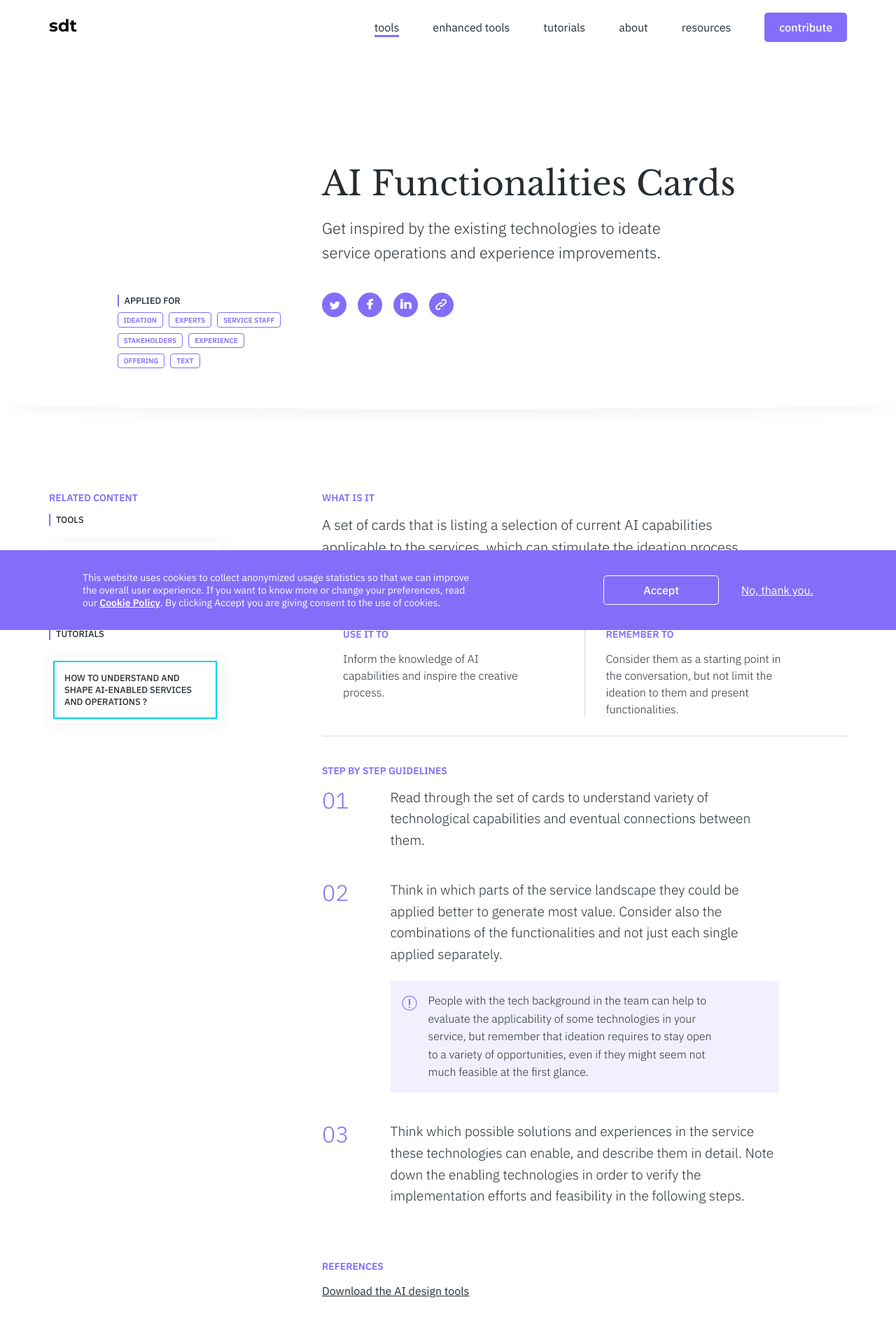
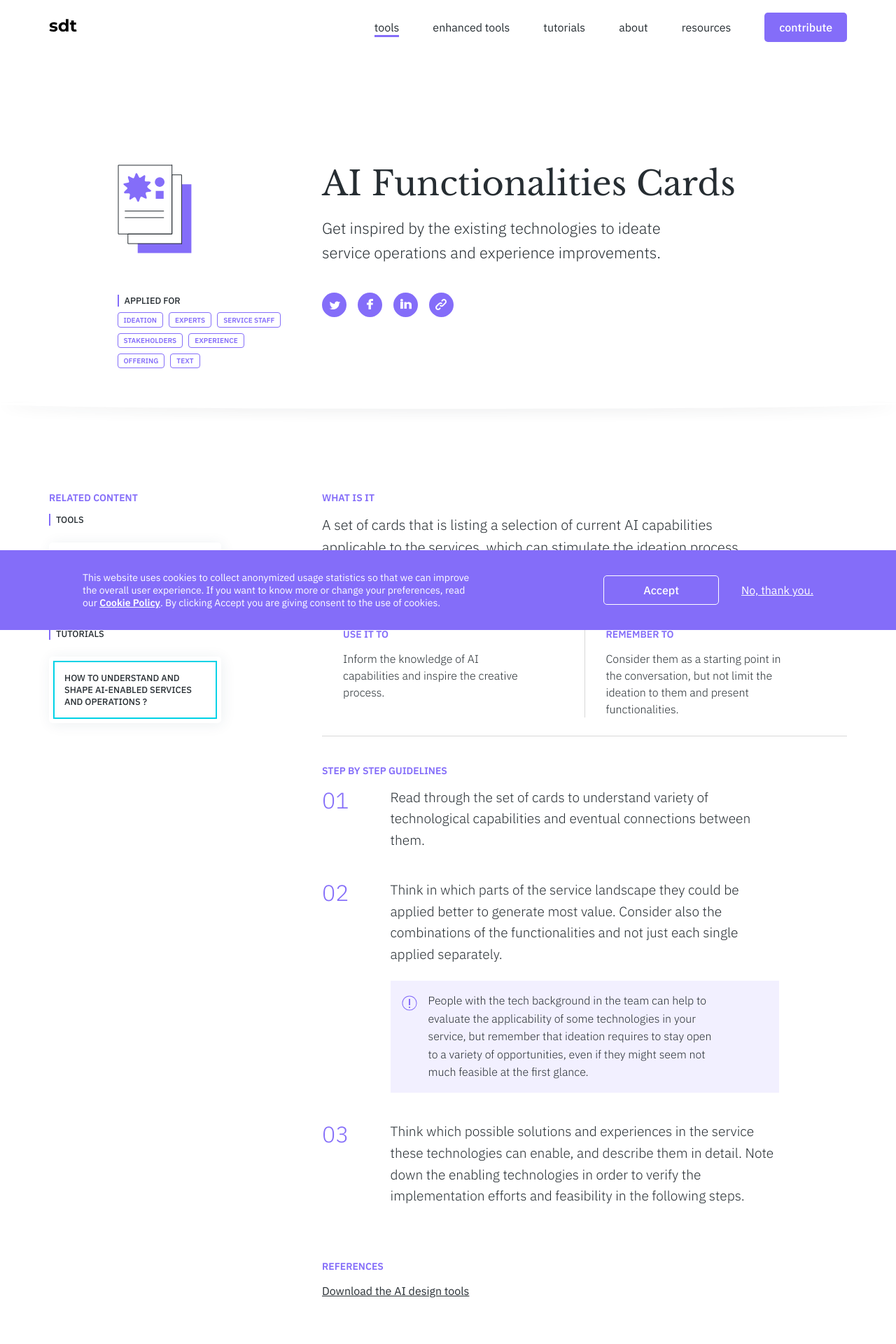
Before and after one commit to service-design-tools/sdt-website, a Jekyll site: the page built from _tools/ai-functionality-cards.md, in a window 1280 px wide. Shown: the top 1920 px of the page at 70% size. Built offline with Jekyll 4.4.1, drawn with Linux system fonts in a browser that asks for light colours.

Commit message:
Update tool “ai-functionality-cards”

```diff
--- a/_tools/ai-functionality-cards.md
+++ b/_tools/ai-functionality-cards.md
@@ -20,29 +20,29 @@ icon: >-
   <svg width="107" height="128" viewBox="0 0 107 128" fill="none"
   xmlns="http://www.w3.org/2000/svg">
 
-  <path d="..." class="svg--filled-support"/>
+  <path d="M60.13 31.98C63.9297 31.98 67.01 28.8997 67.01 25.1C67.01 21.3003 63.9297 18.22 60.13 18.22C56.3303 18.22 53.25 21.3003 53.25 25.1C53.25 28.8997 56.3303 31.98 60.13 31.98Z" fill="#846DF9"class="svg--filled-support"/>
 
-  <path d="..." class="svg--filled-support"/>
+  <path d="M105.391 126.62H28.7207V112.84H91.6507V28.34H105.391V126.62Z" fill="#846DF9" class="svg--filled-support"/>
 
-  <path d="..." class="svg--filled-support"/>
+  <path d="M47.1894 25.23C47.8894 26.97 42.2794 30.12 42.3994 31.89C42.5194 33.73 48.4894 36.12 48.0494 37.87C47.6094 39.62 41.2194 38.88 40.2494 40.43C39.2794 41.98 42.7394 47.41 41.3294 48.59C39.9694 49.73 35.2494 45.36 33.5194 46.06C31.7894 46.76 31.3794 53.17 29.6094 53.28C27.7794 53.4 26.5094 47.08 24.7594 46.63C23.0194 46.18 18.8994 51.13 17.3494 50.16C15.7994 49.19 18.4894 43.35 17.3094 41.94C16.1694 40.57 9.93941 42.16 9.24941 40.42C8.55941 38.68 14.1594 35.53 14.0394 33.76C13.9094 31.92 7.95941 29.53 8.38941 27.78C8.82941 26.03 15.2194 26.77 16.1894 25.22C17.1594 23.67 13.6994 18.24 15.1094 17.06C16.4694 15.93 21.1894 20.29 22.9194 19.59C24.6494 18.89 25.0594 12.48 26.8294 12.37C28.6594 12.25 29.9294 18.58 31.6794 19.02C33.4194 19.47 37.5394 14.52 39.0894 15.49C40.6394 16.46 37.9494 22.3 39.1294 23.71C40.2694 25.08 46.4894 23.49 47.1894 25.23Z" fill="#846DF9" class="svg--filled-support"/>
 
-  <path d="..." class="svg--filled-support"/>
+  <path d="M65.7705 37.73H54.4805V49.02H65.7705V37.73Z" fill="#846DF9" class="svg--filled-support"/>
 
-  <path d="..." class="svg--outline"/>
+  <path d="M91.42 113.06H14.75V99.28H77.67V14.78H91.42V113.06Z" stroke="#262D32" stroke-width="1.8" stroke-linecap="round" stroke-linejoin="round" class="svg--outline"/>
 
-  <path d="..." class="svg--outline"/>
+  <path d="M77.67 1H1V99.28H77.67V1Z" stroke="#262D32" stroke-width="1.8" stroke-linecap="round" stroke-linejoin="round" class="svg--outline"/>
 
-  <path d="..." class="svg--outline"/>
+  <path d="M10.6797 66.44H65.7797" stroke="#262D32" stroke-width="1.8" stroke-linejoin="round" class="svg--outline"/>
 
-  <path d="..." class="svg--outline"/>
+  <path d="M10.6797 75.91H65.7797" stroke="#262D32" stroke-width="1.8" stroke-linejoin="round" class="svg--outline"/>
 
-  <path d="..." class="svg--outline svg--bw"/>
+  <path d="M105.391 126.62H28.7207V112.84H91.6507V28.34H105.391V126.62Z" stroke="#262D32" stroke-width="1.8" stroke-linecap="round" stroke-linejoin="round" class="svg--outline svg--bw"/>
 
-  <path d="..." class="svg--outline svg--bw"/>
+  <path d="M47.1894 25.23C47.8894 26.97 42.2794 30.12 42.3994 31.89C42.5194 33.73 48.4894 36.12 48.0494 37.87C47.6094 39.62 41.2194 38.88 40.2494 40.43C39.2794 41.98 42.7394 47.41 41.3294 48.59C39.9694 49.73 35.2494 45.36 33.5194 46.06C31.7894 46.76 31.3794 53.17 29.6094 53.28C27.7794 53.4 26.5094 47.08 24.7594 46.63C23.0194 46.18 18.8994 51.13 17.3494 50.16C15.7994 49.19 18.4894 43.35 17.3094 41.94C16.1694 40.57 9.93941 42.16 9.24941 40.42C8.55941 38.68 14.1594 35.53 14.0394 33.76C13.9094 31.92 7.95941 29.53 8.38941 27.78C8.82941 26.03 15.2194 26.77 16.1894 25.22C17.1594 23.67 13.6994 18.24 15.1094 17.06C16.4694 15.93 21.1894 20.29 22.9194 19.59C24.6494 18.89 25.0594 12.48 26.8294 12.37C28.6594 12.25 29.9294 18.58 31.6794 19.02C33.4194 19.47 37.5394 14.52 39.0894 15.49C40.6394 16.46 37.9494 22.3 39.1294 23.71C40.2694 25.08 46.4894 23.49 47.1894 25.23Z" stroke="#262D32" stroke-width="1.75" stroke-linecap="round" stroke-linejoin="round" class="svg--outline svg--bw"/>
 
-  <path d="..." class="svg--outline svg--bw"/>
+  <path d="M66.19 25.1C66.19 28.4468 63.4768 31.16 60.13 31.16C56.7832 31.16 54.07 28.4468 54.07 25.1C54.07 21.7532 56.7832 19.04 60.13 19.04C63.4768 19.04 66.19 21.7532 66.19 25.1Z" stroke="#262D32" stroke-width="1.64" class="svg--outline svg--bw"/>
 
-  <path d="..." class="svg--outline svg--bw"/>
+  <path d="M65.7705 37.73H54.4805V49.02H65.7705V37.73Z" stroke="#262D32" stroke-width="1.64" stroke-linecap="round" stroke-linejoin="round" class="svg--outline svg--bw"/>
 
   </svg>
 related:
```
